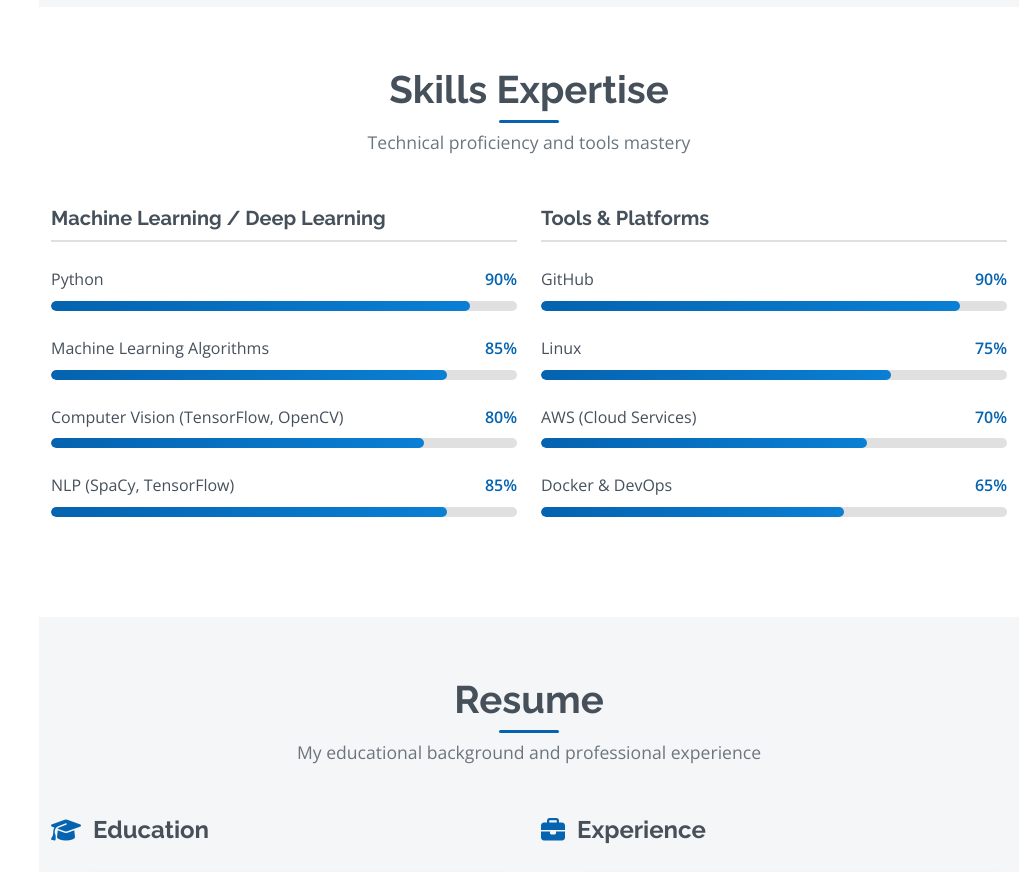
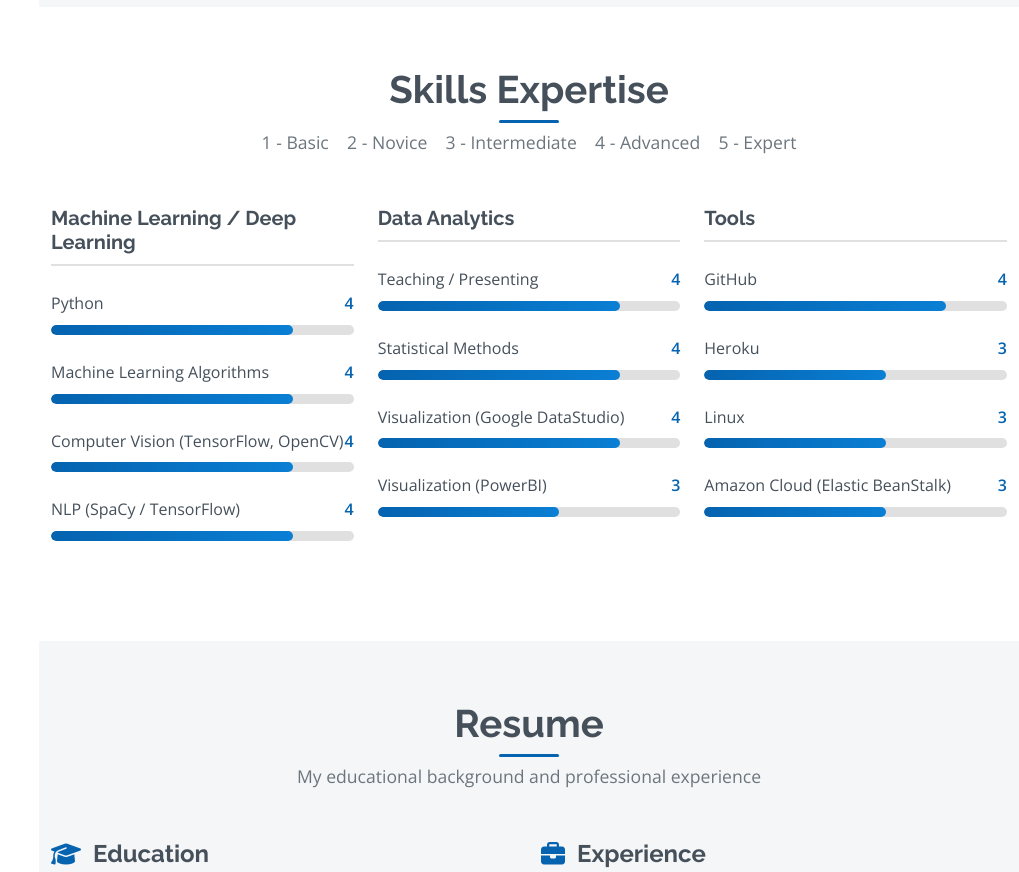
Before and after one commit to Rishav408/rishavsingh, a plain HTML site: page index.html in a window 1280 px wide. Shown: the part 2480-3352 px from the top of the page, without its empty margins (261-1280 px from the left). Drawn offline with nearby package versions, Linux system fonts and the light colour scheme.

Commit message:
Update - 1.1

```diff
--- a/index.html
+++ b/index.html
@@ -262,38 +262,20 @@
             <div class="container">
                 <div class="section__header" data-aos="fade-up">
                     <h2 class="section__title">Skills Expertise</h2>
-                    <p class="section__subtitle">Technical proficiency and tools mastery</p>
+                    <p class="section__subtitle">1 - Basic &nbsp;&nbsp; 2 - Novice &nbsp;&nbsp; 3 - Intermediate
+                        &nbsp;&nbsp; 4 - Advanced &nbsp;&nbsp; 5 - Expert</p>
                 </div>
 
                 <div class="row">
-                    <div class="col-lg-6" data-aos="fade-right" data-aos-delay="100">
+                    <!-- Column 1: Machine Learning / Deep Learning -->
+                    <div class="col-lg-4 col-md-6" data-aos="fade-up" data-aos-delay="100">
                         <div class="skills__category">
                             <h4 class="skills__category-title">Machine Learning / Deep Learning</h4>
 
                             <div class="skill">
                                 <div class="skill__header">
                                     <span class="skill__name">Python</span>
-                                    <span class="skill__value">90%</span>
-                                </div>
-                                <div class="skill__bar">
-                                    <div class="skill__progress" style="width: 90%"></div>
-                                </div>
-                            </div>
-
-                            <div class="skill">
-                                <div class="skill__header">
-                                    <span class="skill__name">Machine Learning Algorithms</span>
-                                    <span class="skill__value">85%</span>
-                                </div>
-                                <div class="skill__bar">
-                                    <div class="skill__progress" style="width: 85%"></div>
-                                </div>
-                            </div>
-
-                            <div class="skill">
-                                <div class="skill__header">
-                                    <span class="skill__name">Computer Vision (TensorFlow, OpenCV)</span>
-                                    <span class="skill__value">80%</span>
+                                    <span class="skill__value">4</span>
                                 </div>
                                 <div class="skill__bar">
                                     <div class="skill__progress" style="width: 80%"></div>
@@ -302,57 +284,125 @@
 
                             <div class="skill">
                                 <div class="skill__header">
-                                    <span class="skill__name">NLP (SpaCy, TensorFlow)</span>
-                                    <span class="skill__value">85%</span>
+                                    <span class="skill__name">Machine Learning Algorithms</span>
+                                    <span class="skill__value">4</span>
                                 </div>
                                 <div class="skill__bar">
-                                    <div class="skill__progress" style="width: 85%"></div>
+                                    <div class="skill__progress" style="width: 80%"></div>
+                                </div>
+                            </div>
+
+                            <div class="skill">
+                                <div class="skill__header">
+                                    <span class="skill__name">Computer Vision (TensorFlow, OpenCV)</span>
+                                    <span class="skill__value">4</span>
+                                </div>
+                                <div class="skill__bar">
+                                    <div class="skill__progress" style="width: 80%"></div>
+                                </div>
+                            </div>
+
+                            <div class="skill">
+                                <div class="skill__header">
+                                    <span class="skill__name">NLP (SpaCy / TensorFlow)</span>
+                                    <span class="skill__value">4</span>
+                                </div>
+                                <div class="skill__bar">
+                                    <div class="skill__progress" style="width: 80%"></div>
                                 </div>
                             </div>
                         </div>
                     </div>
 
-                    <div class="col-lg-6" data-aos="fade-left" data-aos-delay="200">
+                    <!-- Column 2: Data Analytics -->
+                    <div class="col-lg-4 col-md-6" data-aos="fade-up" data-aos-delay="200">
                         <div class="skills__category">
-                            <h4 class="skills__category-title">Tools & Platforms</h4>
+                            <h4 class="skills__category-title">Data Analytics</h4>
+
+                            <div class="skill">
+                                <div class="skill__header">
+                                    <span class="skill__name">Teaching / Presenting</span>
+                                    <span class="skill__value">4</span>
+                                </div>
+                                <div class="skill__bar">
+                                    <div class="skill__progress" style="width: 80%"></div>
+                                </div>
+                            </div>
+
+                            <div class="skill">
+                                <div class="skill__header">
+                                    <span class="skill__name">Statistical Methods</span>
+                                    <span class="skill__value">4</span>
+                                </div>
+                                <div class="skill__bar">
+                                    <div class="skill__progress" style="width: 80%"></div>
+                                </div>
+                            </div>
+
+                            <div class="skill">
+                                <div class="skill__header">
+                                    <span class="skill__name">Visualization (Google DataStudio)</span>
+                                    <span class="skill__value">4</span>
+                                </div>
+                                <div class="skill__bar">
+                                    <div class="skill__progress" style="width: 80%"></div>
+                                </div>
+                            </div>
+
+                            <div class="skill">
+                                <div class="skill__header">
+                                    <span class="skill__name">Visualization (PowerBI)</span>
+                                    <span class="skill__value">3</span>
+                                </div>
+                                <div class="skill__bar">
+                                    <div class="skill__progress" style="width: 60%"></div>
+                                </div>
+                            </div>
+                        </div>
+                    </div>
+
+                    <!-- Column 3: Tools -->
+                    <div class="col-lg-4 col-md-6" data-aos="fade-up" data-aos-delay="300">
+                        <div class="skills__category">
+                            <h4 class="skills__category-title">Tools</h4>
 
                             <div class="skill">
                                 <div class="skill__header">
                                     <span class="skill__name">GitHub</span>
-                                    <span class="skill__value">90%</span>
+                                    <span class="skill__value">4</span>
                                 </div>
                                 <div class="skill__bar">
-                                    <div class="skill__progress" style="width: 90%"></div>
+                                    <div class="skill__progress" style="width: 80%"></div>
+                                </div>
+                            </div>
+
+                            <div class="skill">
+                                <div class="skill__header">
+                                    <span class="skill__name">Heroku</span>
+                                    <span class="skill__value">3</span>
+                                </div>
+                                <div class="skill__bar">
+                                    <div class="skill__progress" style="width: 60%"></div>
                                 </div>
                             </div>
 
                             <div class="skill">
                                 <div class="skill__header">
                                     <span class="skill__name">Linux</span>
-                                    <span class="skill__value">75%</span>
+                                    <span class="skill__value">3</span>
                                 </div>
                                 <div class="skill__bar">
-                                    <div class="skill__progress" style="width: 75%"></div>
+                                    <div class="skill__progress" style="width: 60%"></div>
                                 </div>
                             </div>
 
                             <div class="skill">
                                 <div class="skill__header">
-                                    <span class="skill__name">AWS (Cloud Services)</span>
-                                    <span class="skill__value">70%</span>
+                                    <span class="skill__name">Amazon Cloud (Elastic BeanStalk)</span>
+                                    <span class="skill__value">3</span>
                                 </div>
                                 <div class="skill__bar">
-                                    <div class="skill__progress" style="width: 70%"></div>
-                                </div>
-                            </div>
-
-                            <div class="skill">
-                                <div class="skill__header">
-                                    <span class="skill__name">Docker & DevOps</span>
-                                    <span class="skill__value">65%</span>
-                                </div>
-                                <div class="skill__bar">
-                                    <div class="skill__progress" style="width: 65%"></div>
+                                    <div class="skill__progress" style="width: 60%"></div>
                                 </div>
                             </div>
                         </div>
```
Also changed, not shown: assets/img/RAS.jpg (added), 1 other file.
